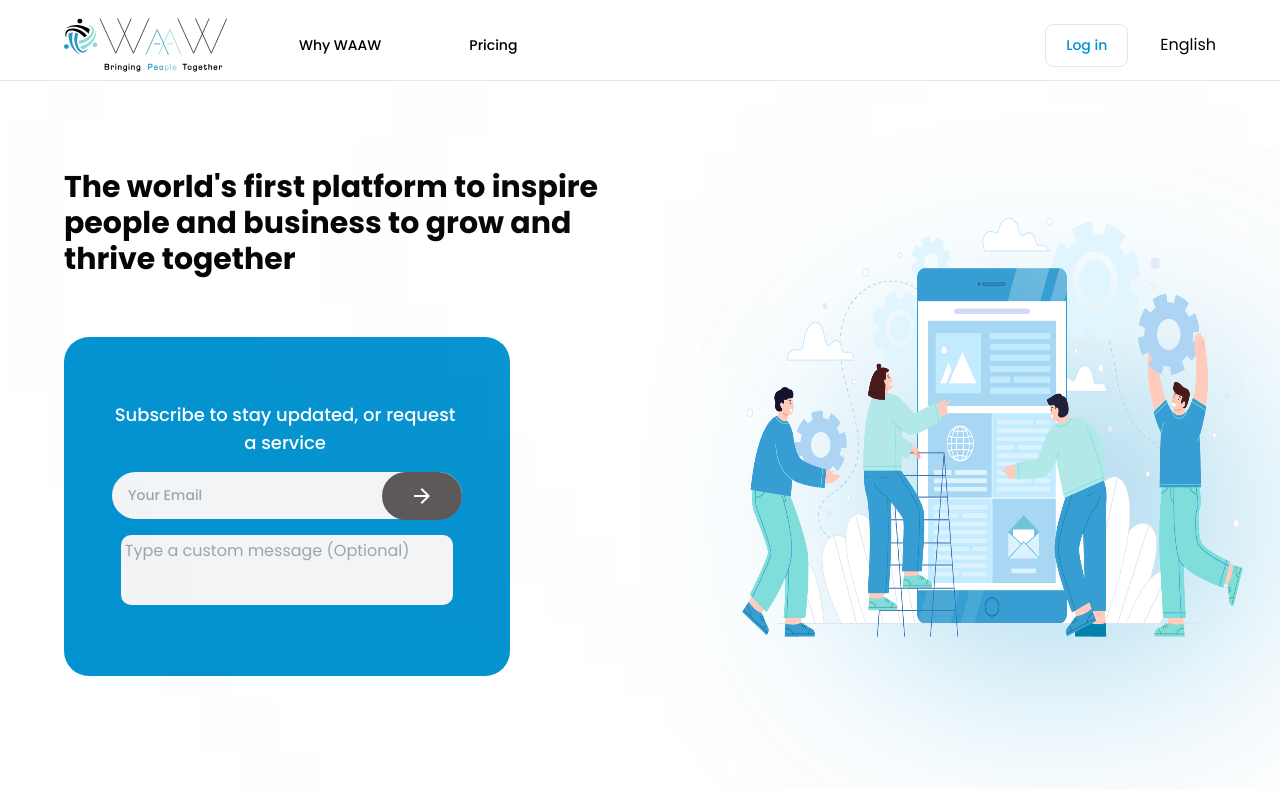
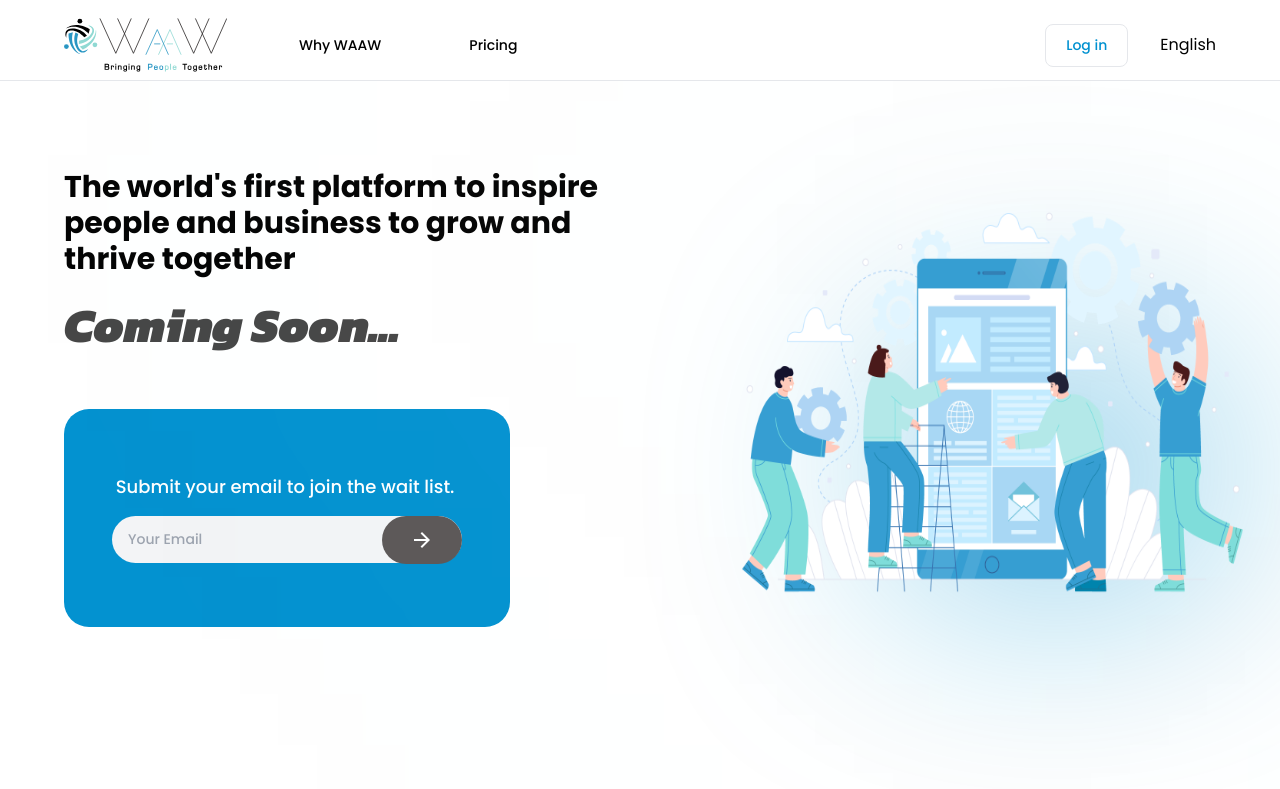
Before and after one commit to Surinder07/working-ui, a React (Vite) app: page / in a window 1280 px wide. Shown: the top 789 px of the page. Built offline with nearby package versions, Linux system fonts and the light colour scheme.

Commit message:
Corrected firebase, homepage subscribe modal and added comingsoon

```diff
--- a/src/components/Hero.jsx
+++ b/src/components/Hero.jsx
@@ -14,7 +14,6 @@ const emailInfo = {
 
 const Hero = () => {
   const [email, setEmail] = useState("");
-  const [message, setMessage] = useState("");
 
   const [loader, setLoader] = useState(false);
 
@@ -22,14 +21,14 @@ const Hero = () => {
     e.preventDefault();
     setLoader(true);
 
-    db.collection("contacts")
+    db.collection("waitlist")
       .add({
-        email: email,
-        message: message,
+        email: email
       })
       .then(() => {
         setLoader(false);
-        alert("Your message has been submitted👍");
+        alert("Thankyou for your interest. We will notify you whenever we are in the market.👍");
+        setEmail("");
       })
       .catch((error) => {
         alert(error.message);
@@ -55,6 +54,10 @@ const Hero = () => {
           The world's first platform to inspire people and business to grow and
           thrive together
         </h3>
+
+        <h1 className="text-5xl lg:mt-6" style={{color:'#444', fontFamily:'Kanit', fontWeight: '900', fontStyle: 'italic'}}>
+          Coming Soon...
+        </h1>
         {/* <div className="bg-[#0091D0] mt-[60px] flex flex-col justify-center align-center rounded-[25px] gap-6 px-[4rem] py-[3rem] sm:px-[11rem] sm:py-[5rem] md:px-[4rem] md:py-[3rem] lg:px-[3rem] lg:py-[4rem] searchcontainer">
           <div className="flex flex-row gap-4 justify-evenly align-center">
             <div>
@@ -96,7 +99,7 @@ const Hero = () => {
         <div className="bg-[#0091D0] mt-[60px] flex flex-col justify-center align-center rounded-[25px] gap-6 px-[4rem] py-[3rem] sm:px-[11rem] sm:py-[5rem] md:px-[4rem] md:py-[3rem] lg:px-[3rem] lg:py-[4rem] searchcontainer">
           <div className="text-center ">
             <p className="text-lg mb-[15px] max-w-[30ch] font-medium text-white font-poppins">
-              Subscribe to stay updated, or request a service
+              Submit your email to join the wait list.
             </p>
 
             <nav aria-label="Footer Helpful Nav" className="mt-2 w-[350px]">
@@ -131,12 +134,12 @@ const Hero = () => {
                 </a> */}
               </div>
             </nav>
-            <textarea
+            {/* <textarea
               value={message}
               onChange={(e) => setMessage(e.target.value)}
               placeholder="Type a custom message (Optional)"
               className="mt-4 resize-none w-[95%] h-[70px] rounded-[10px] text-black bg-gray-100 outline-none p-1"
-            />
+            /> */}
           </div>
         </div>
       </div>
--- a/src/index.css
+++ b/src/index.css
@@ -1,4 +1,5 @@
 @import url("https://fonts.googleapis.com/css2?family=Poppins:wght@400;500;600;700;800;900&display=swap");
+@import url('https://fonts.googleapis.com/css2?family=Kanit:ital,wght@0,100;0,200;0,300;0,400;0,500;0,600;0,700;0,800;0,900;1,100;1,200;1,300;1,400;1,500;1,600;1,700;1,800;1,900&display=swap');
 
 @tailwind base;
 @tailwind components;
```
